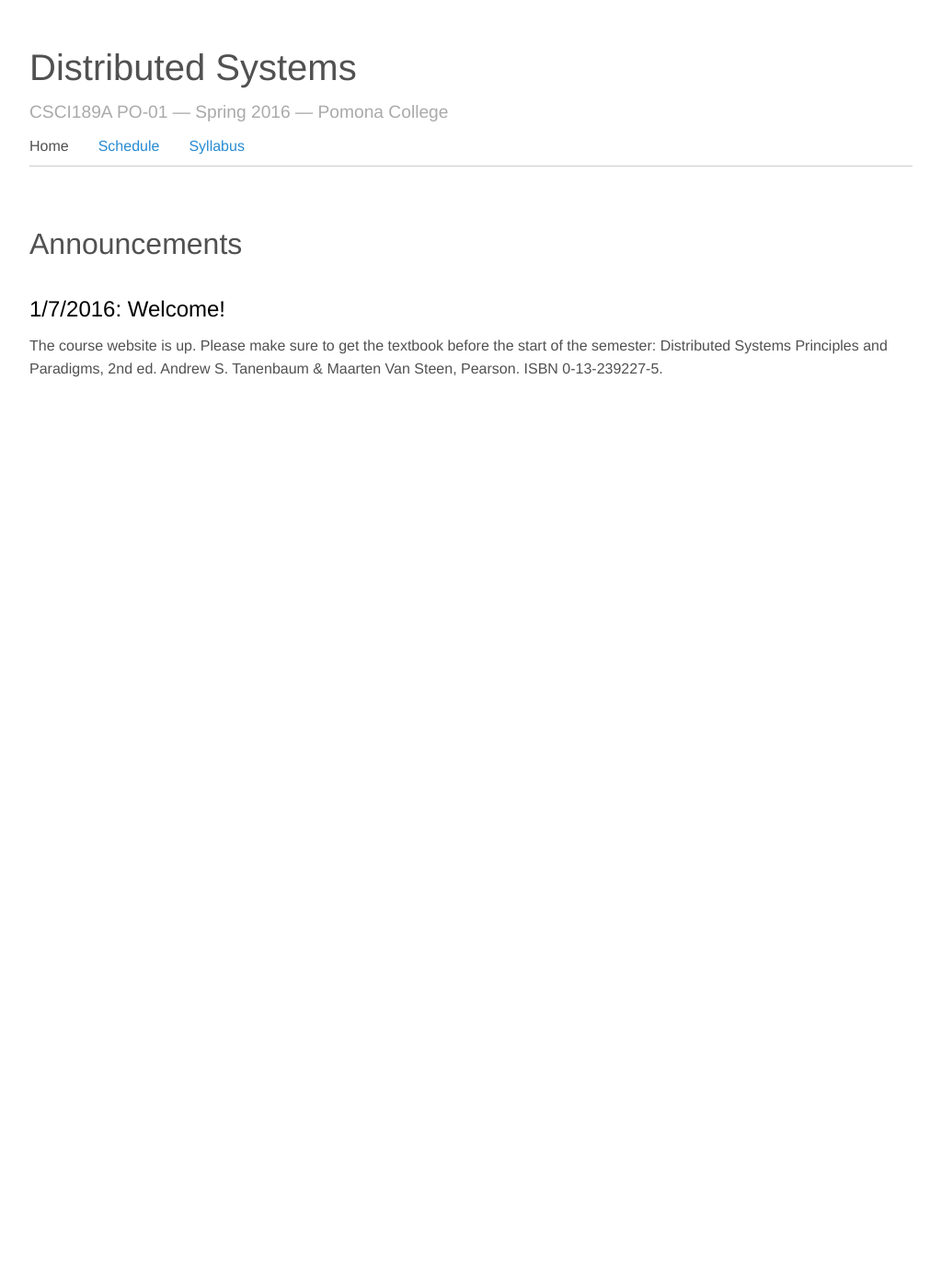
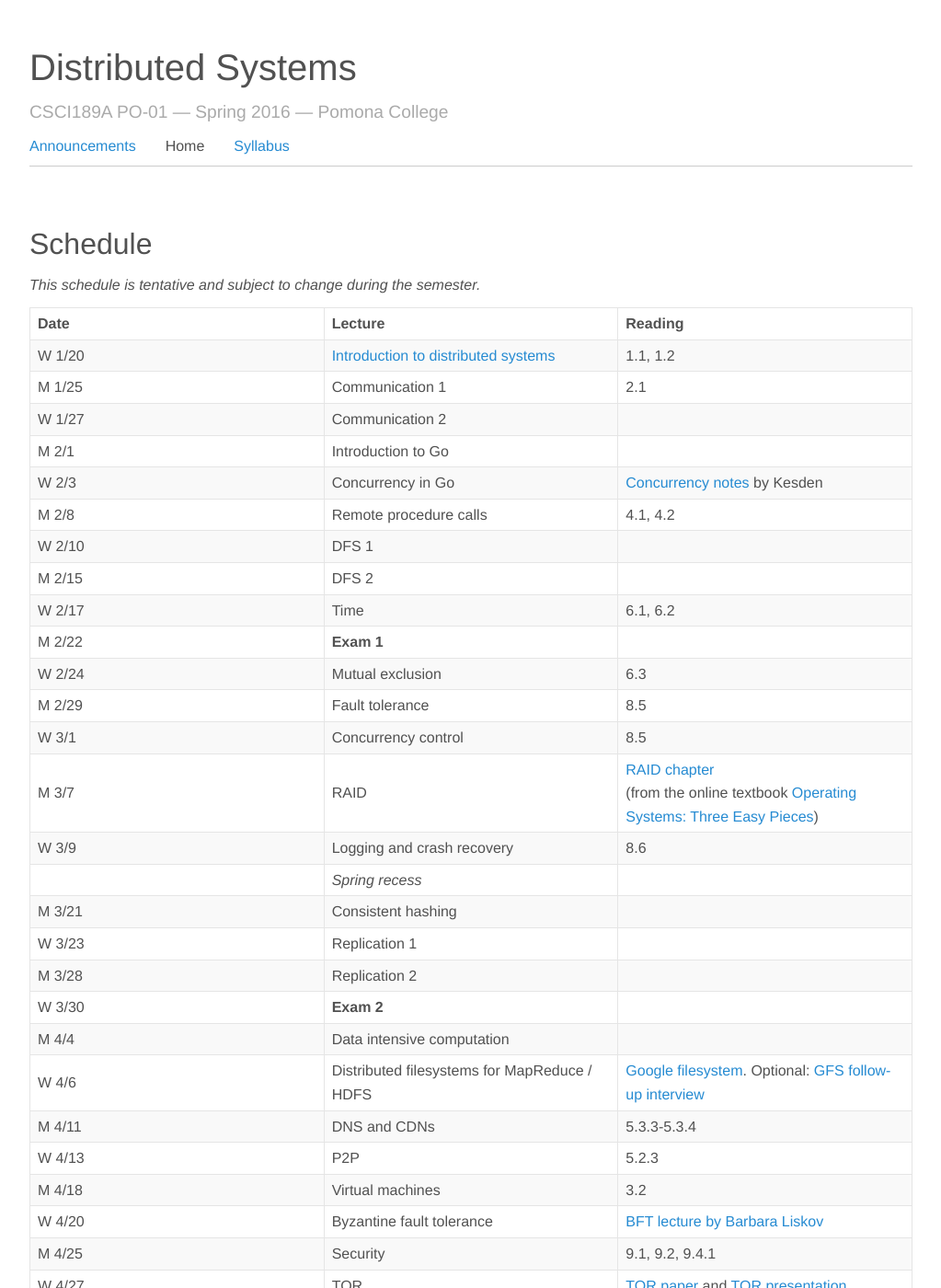
Before and after one commit to jnylam/jnylam.github.io, a Jekyll site: the page built from _courses/ds/index.md, in a window 1280 px wide and 1400 px high. Shown: the whole window at 92% size, without its empty margins (128-1151 px from the left). Built offline with Jekyll 4.4.1, drawn with Linux system fonts in a browser that asks for light colours; some of the changed text lies outside the part shown.

Commit message:
ds add notes

```diff
--- a/_courses/ds/index.md
+++ b/_courses/ds/index.md
@@ -6,24 +6,122 @@ courseid: ds
 homepage: true
 ---
 
-# Announcements
+# Schedule
 
-## 1/7/2016: Welcome!
+_This schedule is tentative and subject to change during the semester._
 
-The course website is up. Please make sure to get the textbook before the start of the semester: Distributed Systems Principles and Paradigms, 2nd ed. Andrew S. Tanenbaum & Maarten Van Steen, Pearson. ISBN 0-13-239227-5.
+Date|Lecture|Reading
+----|-------|-------
+W 1/20  |  [Introduction to distributed systems](#intro) | 1.1, 1.2
+M 1/25  |  Communication 1  | 2.1
+W 1/27  |  Communication 2  |
+M 2/1   |  Introduction to Go |
+W 2/3   |  Concurrency in Go  | [Concurrency notes](http://www.andrew.cmu.edu/course/15-440-kesden/index/lecture_index.html) by Kesden
+M 2/8   |  Remote procedure calls  |  4.1, 4.2
+W 2/10  |  DFS 1 |
+M 2/15  |  DFS 2 |
+W 2/17  |  Time  | 6.1, 6.2
+M 2/22  |**Exam 1** |
+W 2/24  |  Mutual exclusion  |  6.3
+M 2/29  |  Fault tolerance   |  8.5
+W 3/1   |  Concurrency control  |  8.5
+M 3/7   |  RAID  |  [RAID chapter](http://pages.cs.wisc.edu/~remzi/OSTEP/file-raid.pdf)<br/> (from the online textbook [Operating Systems: Three Easy Pieces](http://pages.cs.wisc.edu/~remzi/OSTEP/))
+W 3/9   |  Logging and crash recovery  | 8.6
+        | _Spring recess_ |
+M 3/21  |  Consistent hashing  |
+W 3/23  |  Replication 1  |
+M 3/28  |  Replication 2  |
+W 3/30  |**Exam 2** |
+M 4/4   |  Data intensive computation  |
+W 4/6   |  Distributed filesystems for MapReduce / HDFS  | [Google filesystem](http://research.google.com/archive/gfs-sosp2003.pdf). Optional: [GFS follow-up interview](http://queue.acm.org/detail.cfm?id=1594206)
+M 4/11  |  DNS and CDNs  |  5.3.3-5.3.4
+W 4/13  |  P2P  |  5.2.3
+M 4/18  |  Virtual machines  |  3.2
+W 4/20  |  Byzantine fault tolerance  |  [BFT lecture by Barbara Liskov](http://video.mit.edu/watch/practical-byzantine-fault-tolerance-9388/)
+M 4/25  |  Security  |  9.1, 9.2, 9.4.1
+W 4/27  |  TOR  |  [TOR paper](https://svn.torproject.org/svn/projects/design-paper/tor-design.pdf) and [TOR presentation](http://freehaven.net/~arma/slides-toorcon05.pdf)
+M 5/2   |**Final exam** |
+W 5/4   |**Project presentationss** |
+        | _Finals week: no meeting_ |
 
-<!-- ## Introduction
+---
 
-Today's internet does more things than ever. It's fast and diverse in the services it provides: streaming music services, put your stuff in the cloud, face-to-face communication, etc. And yet these applications are run on a network never designed for them. Come and find out the bright ideas that engineers came up with to make all this possible.
+# <a name="intro"></a>Introduction to distributed systems
 
-### Selected topics
-* [Peer-to-peer systems](https://en.wikipedia.org/wiki/Peer-to-peer)
-* [Remote procedure calls](https://en.wikipedia.org/wiki/Remote_procedure_call)
-* [Distributed file systems](https://en.wikipedia.org/wiki/Google_File_System)
-* [Content deliviery networks](https://en.wikipedia.org/wiki/Content_delivery_network)
-* [Leader election](https://en.wikipedia.org/wiki/Leader_election)
+## What is a distributed system?
+  - single system image: a collection of independent computers that appears as a single coherent system to users and applications, Tannenbaum
+  - *You know you have one when the crash of a computer you've never heard of stops you from getting any work done, Lamport*
+  - no shared memory, no shared clock
 
-### Similar courses
-* [Distributed systems](http://www.cs.rutgers.edu/~pxk/417/syllabus.html), Rutgers
-* [Distributed systems](http://www.cs.cmu.edu/~dga/15-440/F12/syllabus.html), CMU
-* [Cloud computing concepts](https://www.coursera.org/course/cloudcomputing), Coursera -->
+## Why distributed systems?
+-  ATMs
+- collaboration: messaging, photo/video sharing
+- remote content: web browsing, music & video download, IPTV
+- massive performance:  rendering of Monsters University
+  - average 29 hours to render each frame,
+  - total: 100 million CPU hours
+  - 3000 to 5000 AMD processors
+  - 10 Gbps and 1Gbps network
+- Google
+  - 40,000 search queries per sec on ave
+  - index >50 billion webpages
+  - hundreds of thousands of servers
+  - to index 50 million pages
+    - 1999: one month
+    - 2012: one minute
+  - each query
+    - travels 1,500 miles
+    - uses 1000 computers
+    - 0.2 secs
+
+## Design challenges
+- transparency: hide distribution from users / software
+  - location
+  - migration
+  - replication
+  - concurrency
+  - parallelism
+- usability
+  - performance
+  - availability
+  - reliability
+  - security
+- dealing with reality
+  - network
+  - programming
+  - scalability
+
+## Key approaches
+  - divide and conquer
+  - replication
+  - consensus
+  - openness
+
+## Projects in this class
+
+Project 1: multi-echo server
+
+Project 2: Bitcoin miner
+
+- design your own transport protocol
+- use it to implement a bitcoin miner
+
+Project 3: Tribbler
+
+- remote procedure calls
+- consistent hashing
+- lease based client caching model
+- atomic operations
+
+Project 4: design your own distributed service
+
+- Paxos
+- review
+
+
+## Questions
+
+- Name
+- College, year, major
+- Where will you be this summer, next year?
+- What you hope to be get out of this course?
```
Also changed, not shown: _courses/ds/announcements.md (added, +25 -0 lines), _courses/ds/schedule.md (deleted, +0 -41 lines).
